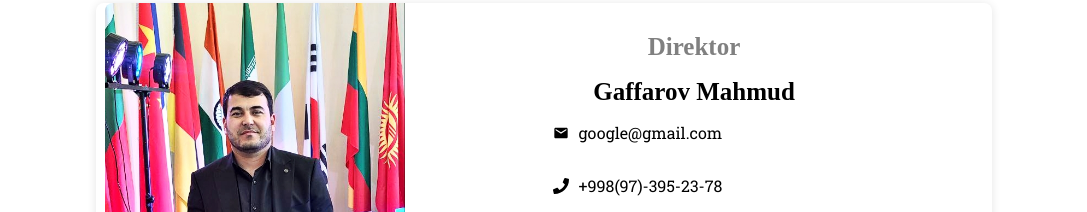
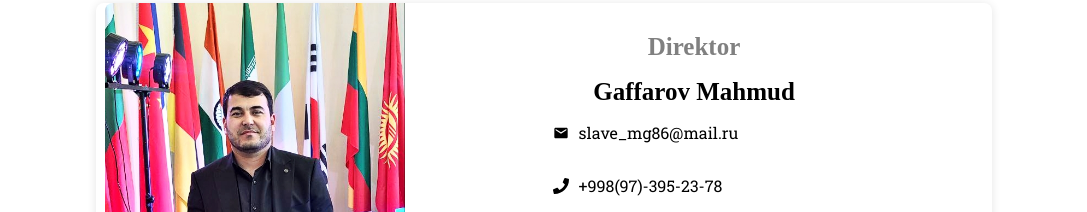
Before and after one commit to khusanmeliev/private_school, a React (Create React App) app: page / in a window 1280 px wide. Shown: the part 4520-4732 px from the top of the page, without its empty margins (96-1183 px from the left). Built offline with nearby package versions, Linux system fonts and the light colour scheme; a web font is replaced by a local one.

Commit message:
changed director details

```diff
--- a/src/mock/directors.js
+++ b/src/mock/directors.js
@@ -9,7 +9,7 @@ export const directors = [
     name: 'Gaffarov Mahmud',
     address: 'Samarqand viloyati, Urgut tumani',
     contacts: {
-      email: 'google@gmail.com',
+      email: 'slave_mg86@mail.ru',
       phone: '+998(97)-395-23-78',
       telegram: 'slaveMG',
     },
```
